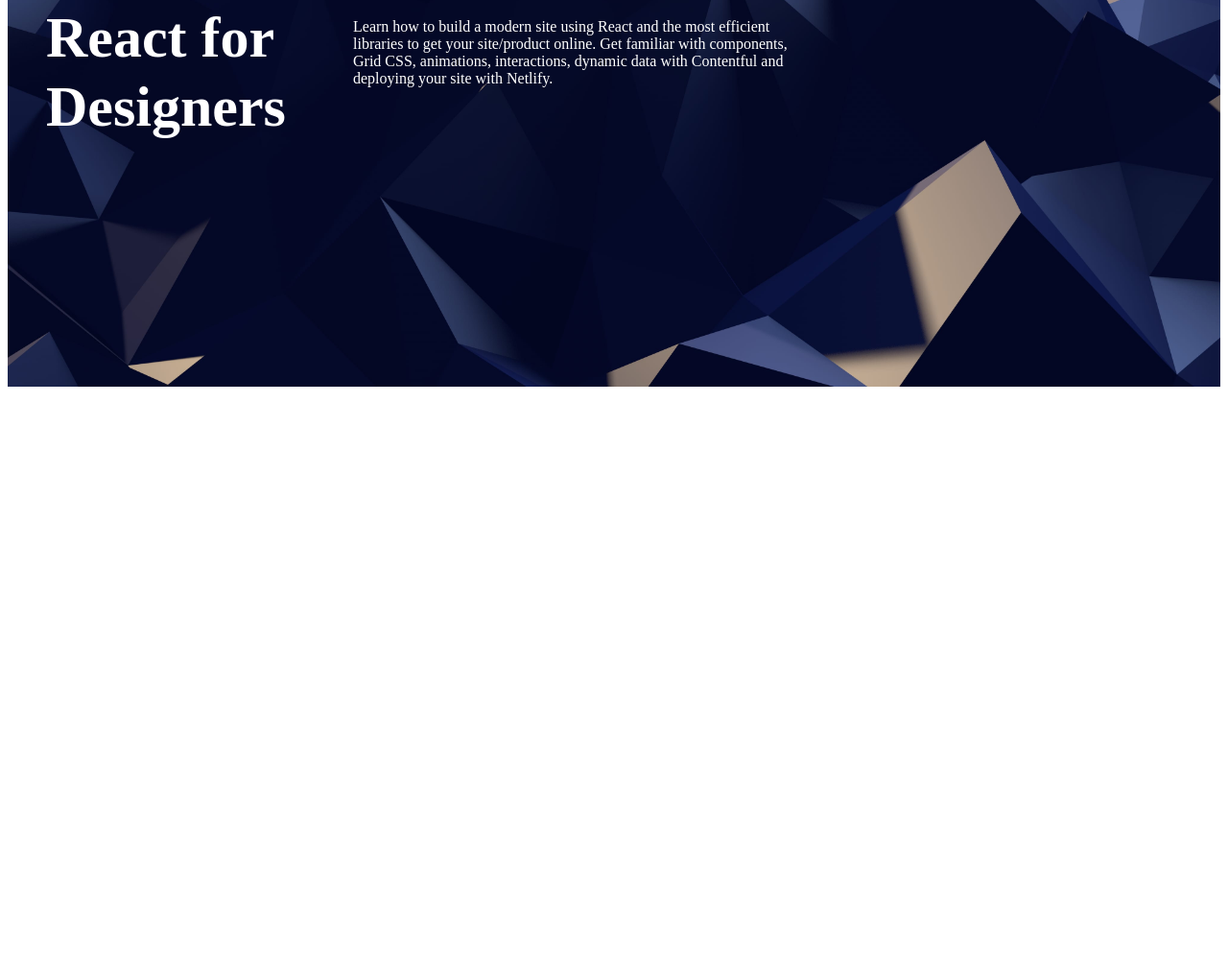
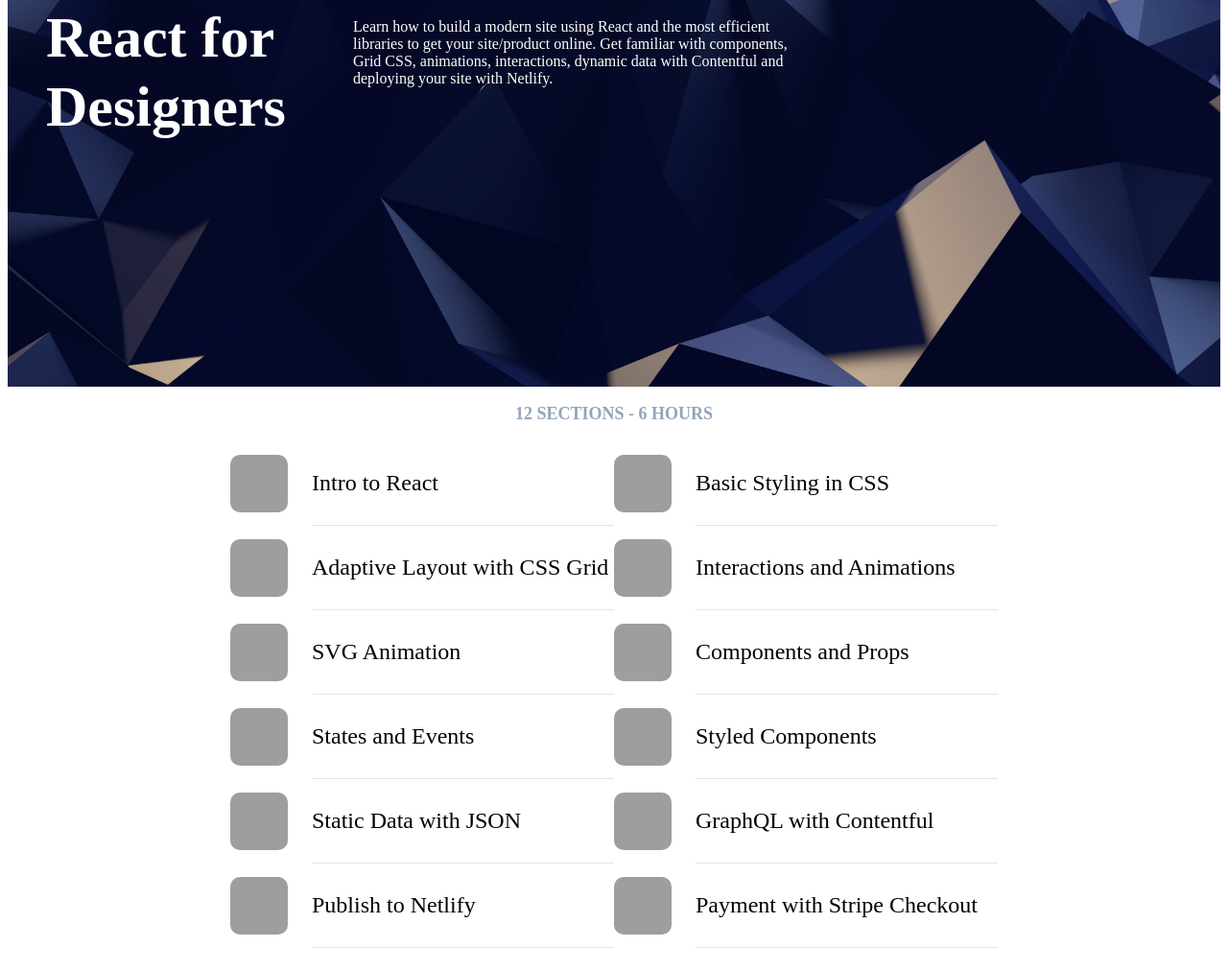
Before and after one commit to swicknick/my-app, a Gatsby site: page / in a window 1280 px wide. Shown: the part 1784-2796 px from the top of the page at 96% size. Before the commit the page ends 2195 px from the top, so only its background shows below. Built offline with nearby package versions, Linux system fonts and the light colour scheme; Gatsby itself is replaced by a stand-in of ours; grey boxes are pictures that could not be loaded.

Commit message:
static-data-json

```diff
--- /dev/null
+++ b/src/components/Cell.js
@@ -0,0 +1,34 @@
+import React from 'react'
+import styled from 'styled-components'
+
+const CellGroup = styled.div`
+    display: grid;
+    grid-template-columns: 60px auto;
+    grid-gap: 25px;
+    align-items: center;
+    min-width: 320px;
+`
+
+const CellImage = styled.div`
+    width: 60px;
+    height: 60px;
+    background: #212C4F;
+    border-radius: 10px;
+    background-image: url(${props => props.image});
+    background-size: 60px;
+`
+
+const CellTitle = styled.div`
+    font-size: 24px;
+    border-bottom: 1px solid rgba(0,0,0, 0.1);
+    padding: 30px 0;
+`
+
+const Cell = props => (
+    <CellGroup>
+        <CellImage image={props.image}></CellImage>
+        <CellTitle>{props.title}</CellTitle>
+    </CellGroup>
+)
+
+export default Cell
--- a/src/pages/index.js
+++ b/src/pages/index.js
@@ -2,6 +2,31 @@
 import Link from 'gatsby-link'
 import Card from '../components/Card'
 import Section from '../components/Section'
+import Wave from '../components/Wave'
+import staticdata from '../../staticdata.json'
+import Cell from '../components/Cell'
+import styled from 'styled-components'
+
+const SectionCaption = styled.p`
+  font-weight: 600;
+  font-size: 18px;
+  text-transform: uppercase;
+  color: #94A4BA;
+  text-align: center;
+`
+
+const SectionCellGroup = styled.div`
+  max-width: 800px;
+  margin: 0 auto 100px;
+  padding: 0 20px;
+  display: grid;
+  grid-template-columns: repeat(2, 1fr);
+
+  @media (max-width: 800px) {
+    grid-template-colums: repeat(1, 1fr);
+  }
+`
+
 
 const IndexPage = () => (
   <div>
@@ -18,18 +43,7 @@
           <img src={require('../images/logo-react.png')} width="50" />
           <img src={require('../images/logo-swift.png')} width="50" />
         </div>
-        <svg width="100%" height="172" viewBox="0 0 100% 172" fill="none" xmlns="http://www.w3.org/2000/svg">
-          <path fill="white">
-          <animate repeatCount="indefinite" fill="freeze" attributeName="d" dur="10s" values="M0 25.9086C277 84.5821 433 65.736 720 25.9086C934.818 -3.9019 1214.06 -5.23669 1442 8.06597C2079 45.2421 2208 63.5007 2560 25.9088V171.91L0 171.91V25.9086Z;
-
-          M0 87.1596C316 87.1597 444 160 884 52.0001C1324 -55.9999 1320.29 34.966 1538 71.251C1814 117.251 2156 189.252 2560 87.1597V233.161L0 233.161V87.1596Z;
-
-          M0 53.6584C158 11.0001 213 0 363 0C513 0 855.555 115.001 1154 115.001C1440 115.001 1626 -38.0004 2560 53.6585V199.66L0 199.66V53.6584Z;
-
-          M0 25.9086C277 84.5821 433 65.736 720 25.9086C934.818 -3.9019 1214.06 -5.23669 1442 8.06597C2079 45.2421 2208 63.5007 2560 25.9088V171.91L0 171.91V25.9086Z;
-          "/>
-          </path>
-        </svg>
+        <Wave />
       </div>
     </div>
     <div className="Cards">
@@ -63,6 +77,15 @@
       title='React for Designers'
       text='Learn how to build a modern site using React and the most efficient libraries to get your site/product online. Get familiar with components, Grid CSS, animations, interactions, dynamic data with Contentful and deploying your site with Netlify.'
     />
+
+    <SectionCaption>12 Sections - 6 Hours</SectionCaption>
+    <SectionCellGroup>
+      {staticdata.cells.map(cell => (
+        <Cell
+          title={cell.title}
+          image={cell.image} />
+      ))}
+    </SectionCellGroup>
   </div>
 )
 
--- /dev/null
+++ b/staticdata.json
@@ -0,0 +1,52 @@
+{
+    "cells": [
+        {
+            "title": "Intro to React",
+            "image": "https://cl.ly/1U1F170x3D0L/download/logo-react-small.png"
+        },
+        {
+            "title": "Basic Styling in CSS",
+            "image": "https://cl.ly/1U1F170x3D0L/download/logo-react-small.png"
+        },
+        {
+            "title": "Adaptive Layout with CSS Grid",
+            "image": "https://cl.ly/1U1F170x3D0L/download/logo-react-small.png"
+        },
+        {
+            "title": "Interactions and Animations",
+            "image": "https://cl.ly/1U1F170x3D0L/download/logo-react-small.png"
+        },
+        {
+            "title": "SVG Animation",
+            "image": "https://cl.ly/1U1F170x3D0L/download/logo-react-small.png"
+        },
+        {
+            "title": "Components and Props",
+            "image": "https://cl.ly/1U1F170x3D0L/download/logo-react-small.png"
+        },
+        {
+            "title": "States and Events",
+            "image": "https://cl.ly/1U1F170x3D0L/download/logo-react-small.png"
+        },
+        {
+            "title": "Styled Components",
+            "image": "https://cl.ly/1U1F170x3D0L/download/logo-react-small.png"
+        },
+        {
+            "title": "Static Data with JSON",
+            "image": "https://cl.ly/1U1F170x3D0L/download/logo-react-small.png"
+        },
+        {
+            "title": "GraphQL with Contentful",
+            "image": "https://cl.ly/1U1F170x3D0L/download/logo-react-small.png"
+        },
+        {
+            "title": "Publish to Netlify",
+            "image": "https://cl.ly/1U1F170x3D0L/download/logo-react-small.png"
+        },
+        {
+            "title": "Payment with Stripe Checkout",
+            "image": "https://cl.ly/1U1F170x3D0L/download/logo-react-small.png"
+        }
+    ]
+}
```
